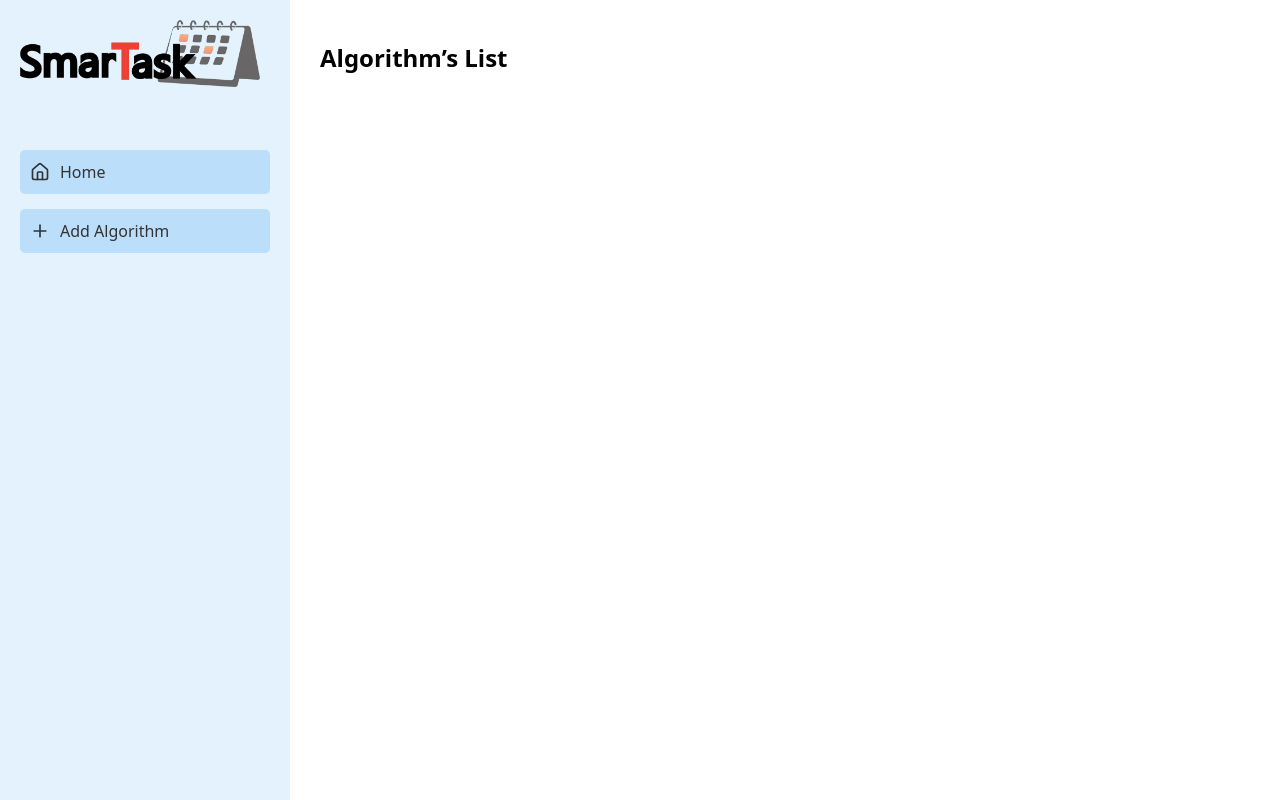
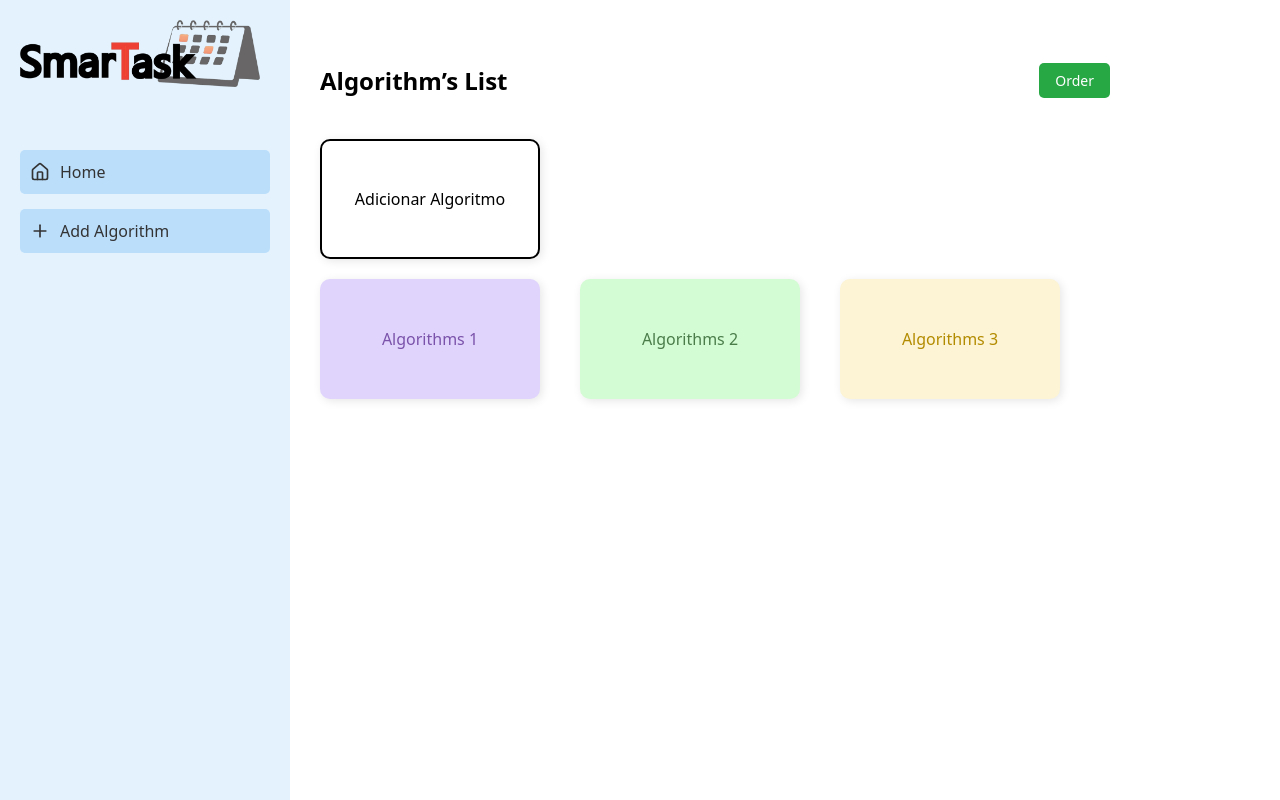
Before and after one commit to SmartaskUA/SmarTaskUA, a React (Vite) app in the folder frontend/: page /Admin in a window 1280 px wide. Built offline with nearby package versions, Linux system fonts and the light colour scheme.

Commit message:
Adição dos cards e botoes drop page Admin

```diff
--- a/frontend/src/Admin/Admin.css
+++ b/frontend/src/Admin/Admin.css
@@ -8,12 +8,64 @@
 }
 
 .main-content {
+    margin-top: 1.8%;
     margin-left: 300px;
     padding: 20px;
     flex-grow: 1;
+}
+
+.heading-container {
+    display: flex;
+    justify-content: space-between;
+    align-items: center;
 }
 
 .heading {
     font-size: 24px;
     font-weight: bold;
 }
+
+.dropdown-container {
+    position: relative;
+}
+
+.order-button {
+    background-color: #28a745;
+    border: none;
+    color: white;
+    padding: 8px 16px;
+    font-size: 14px;
+    cursor: pointer;
+    border-radius: 5px;
+    margin-right: 150px;
+}
+
+.order-button:hover {
+    background-color: #218838;
+}
+
+.dropdown-menu {
+    position: absolute;
+    top: 100%;
+    right: 0;
+    background-color: white;
+    border: 1px solid #ccc;
+    box-shadow: 0px 8px 16px rgba(0, 0, 0, 0.2);
+    z-index: 1000;
+    min-width: 150px;
+    margin-top: 5px;
+}
+
+.dropdown-item {
+    padding: 10px;
+    cursor: pointer;
+    font-size: 14px;
+}
+
+.dropdown-item:hover {
+    background-color: #f1f1f1;
+}
+
+.dropdown-item:active {
+    background-color: #ddd;
+}
--- a/frontend/src/Admin/Admin.jsx
+++ b/frontend/src/Admin/Admin.jsx
@@ -1,15 +1,53 @@
-import React from "react";
+import React, { useState } from "react";
 import Sidebar from "../components/Sidebar";
+import AlgorithmCard from "../components/AlgorithmCard";
 import "./Admin.css";
 
 const Admin = () => {
+  const [isDropdownOpen, setIsDropdownOpen] = useState(false);
+
+  const toggleDropdown = () => {
+    setIsDropdownOpen(!isDropdownOpen);
+  };
+
+  const handleOptionClick = (option) => {
+    console.log(`Ordenando por: ${option}`);
+    setIsDropdownOpen(false);
+  };
+
   return (
     <div className="admin-container">
       <div>
         <Sidebar />
       </div>
       <div className="main-content">
-        <h2 className="heading">Algorithm’s List</h2>
+        <div className="heading-container">
+          <h2 className="heading">Algorithm’s List</h2>
+          <div className="dropdown-container">
+            <button className="order-button" onClick={toggleDropdown}>
+              Order
+            </button>
+            {isDropdownOpen && (
+              <div className="dropdown-menu">
+                <div className="dropdown-item" onClick={() => handleOptionClick("Name")}>
+                  Sort by Name
+                </div>
+                <div className="dropdown-item" onClick={() => handleOptionClick("Date")}>
+                  Sort by Date
+                </div>
+                <div className="dropdown-item" onClick={() => handleOptionClick("Popularity")}>
+                  Sort by Popularity
+                </div>
+              </div>
+            )}
+          </div>
+        </div>
+        <button className="algorithm-card add-button">Adicionar Algoritmo</button>
+        <div className="algorithm-cards">
+          <AlgorithmCard color="purple" textColor="#7a52aa" name="Algorithms 1" />
+          <AlgorithmCard color="green" textColor="#4a7c4a" name="Algorithms 2" />
+          <AlgorithmCard color="yellow" textColor="#b38b00" name="Algorithms 3" />
+        </div>
       </div>
     </div>
   );
--- /dev/null
+++ b/frontend/src/components/AlgorithmCard.css
@@ -0,0 +1,32 @@
+
+.algorithm-cards {
+  display: flex;
+  justify-content: flex-start;
+  gap: 40px;
+  margin-top: 20px;
+}
+
+.algorithm-card {
+  display: flex;
+  flex-direction: column;
+  align-items: center;
+  justify-content: center;
+  width: 220px;
+  height: 120px;
+  border-radius: 10px;
+  box-shadow: 2px 2px 10px rgba(0, 0, 0, 0.1);
+}
+
+.add-button {
+  background: transparent;
+  border: 2px solid black;
+  color: black;
+  font-size: 16px;
+  cursor: pointer;
+  margin-top: 20px;
+  text-align: left;
+}
+
+.purple { background-color: #e0d4fc; }
+.green { background-color: #d4fcd4; }
+.yellow { background-color: #fcf4d4; }
--- /dev/null
+++ b/frontend/src/components/AlgorithmCard.jsx
@@ -0,0 +1,12 @@
+import React from "react";
+import "./AlgorithmCard.css";
+
+const AlgorithmCard = ({ color, textColor, name }) => {
+  return (
+    <div className={`algorithm-card ${color}`} style={{ color: textColor }}>
+      <p>{name}</p>
+    </div>
+  );
+};
+
+export default AlgorithmCard;
```
